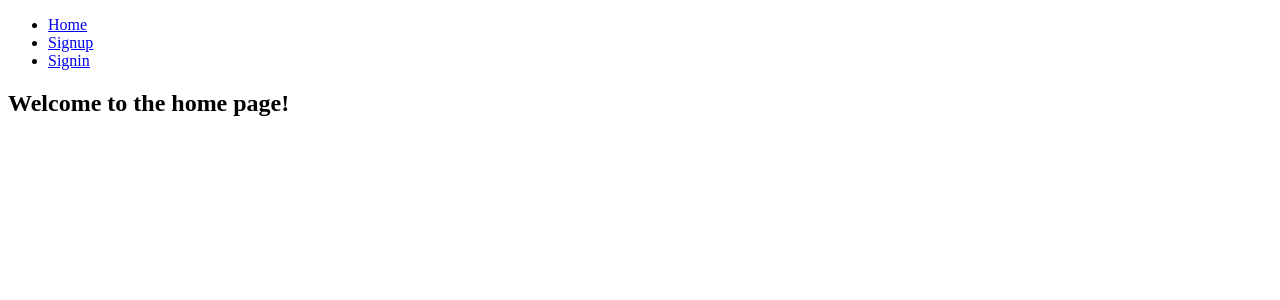
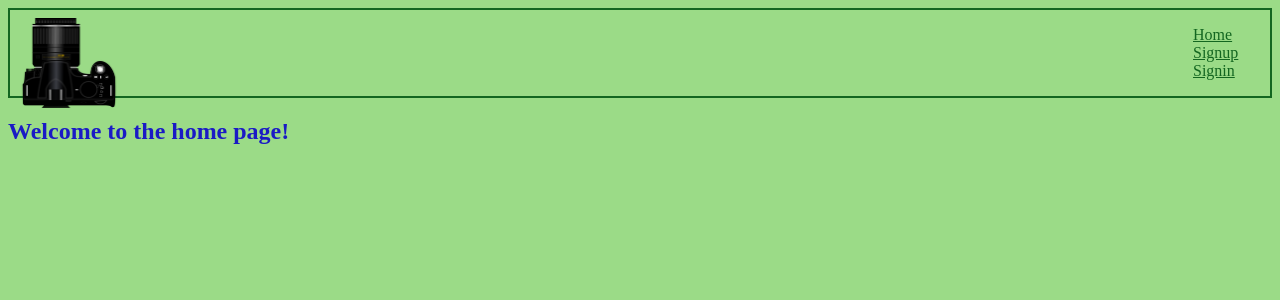
Before and after one commit to ShannonTully/django-imager, a Django app: page / in a window 1280 px wide. Shown: the top 300 px of the page. Run offline with Django 3.2, Linux system fonts and the light colour scheme.

Commit message:
added a little css

```diff
--- /dev/null
+++ b/imagersite/imagersite/static/base.css
@@ -0,0 +1,20 @@
+body {
+    font-family: 'Vollkorn', serif;
+    font-weight: 300;
+    color: rgb(26, 26, 197);
+    background: rgb(155, 219, 135);
+  }
+  nav {
+      border: 2px solid rgb(19, 102, 32);
+  }
+  ul {
+    list-style-type: none;
+  }
+  .block_content {
+    margin-left: 30px;
+  }
+  footer {
+    position: absolute;
+    bottom: 10px;
+    left: 20px;
+  }
--- /dev/null
+++ b/imagersite/imagersite/static/modules.css
@@ -0,0 +1,115 @@
+ul {
+    margin-left: 90%;
+}
+
+  p {
+    font-weight: 300;
+  }
+
+  /* li {
+    margin: 5px 1px;
+    color: rgb(85, 75, 212);
+  } */
+
+  li a {
+    margin-top: 25px;
+    margin-left: 9px;
+    color: rgb(19, 102, 32);
+  }
+
+
+  #logo {
+    width: 110px;
+  }
+
+  #logo {
+    float: left;
+    color: black;
+    text-decoration: none;
+    margin: 8px 4px;
+    margin-bottom: 10px;
+  }
+  /* .nav_bar {
+    font-family: 'Vollkorn', serif;
+    color: black;
+  }
+  #reg{
+    margin-top: 66px;
+  }
+  li {
+    margin: 5px 1px;
+    color: rgb(85, 75, 212);
+  }
+
+  #index-hdr {
+    margin: 20px 0px;
+  }
+
+  #welcome {
+    font-family: 'Berkshire Swash', cursive;
+  }
+  th {
+    border-bottom: 3px solid blue;
+  }
+  td {
+    border-bottom: 2px solid blue;
+    text-align: center;
+  }
+  td.name_col {
+    width: 450px;
+  }
+  td.size_col {
+    width: 65px;
+  }
+  td.detail_col {
+    width: 30px;
+  }
+  td.del_col {
+    width: 30px;
+  }
+  td.move_col {
+    width: 96px;
+  }
+  td.add_col {
+    width: 96px;
+  }
+  #upc {
+    font-family: 'Libre Barcode 39 Text', cursive;
+    font-size: 60px;
+  }
+  #not_db {
+    width: 70px;
+    height: 20px;
+    background-color: white;
+    color: black;
+  }
+  .scan_box {
+    float: left;
+    margin: 20px;
+  }
+  #scan_box {
+    width: 230px;
+    border: solid 5px blue;
+    border-radius: 20px;
+    color:  rgb(17, 17, 82);
+  }
+  #upc_error {
+    color:  red;
+  }
+  .new_entry input {
+    float: right;
+  }
+  fieldset {
+    width: 30%;
+    text-align: center;
+    display: block;
+  }
+  div#image {
+    float:left;
+    height: 100%;
+  }
+
+  #result{
+    margin-top: 10%;
+    margin-left: 28%;
+  } */
--- a/imagersite/imagersite/templates/generic/base.html
+++ b/imagersite/imagersite/templates/generic/base.html
@@ -1,14 +1,19 @@
 <!DOCTYPE html>
+{% load static %}
 <html lang="en">
 <head>
   <meta charset="UTF-8">
   <meta name="viewport" content="width=device-width, initial-scale=1.0">
   <meta http-equiv="X-UA-Compatible" content="ie=edge">
+  <link rel="stylesheet" href="{% static "base.css" %}">
+  <link rel="stylesheet" href="{% static "layout.css" %}">
+  <link rel="stylesheet" href="{% static "modules.css" %}">
   <title>Django Imager Demo</title>
 </head>
 <body>
   <header>
     <nav>
+      <img id="logo" src="{% static "camera.png" %}" alt="logo">
       <ul>
         <li><a href="{% url "home" %}">Home</a></li>
         {% if user.is_authenticated %}
```
Also changed, not shown: imagersite/imagersite/static/camera.png (added), imagersite/imagersite/static/layout.css (added).
